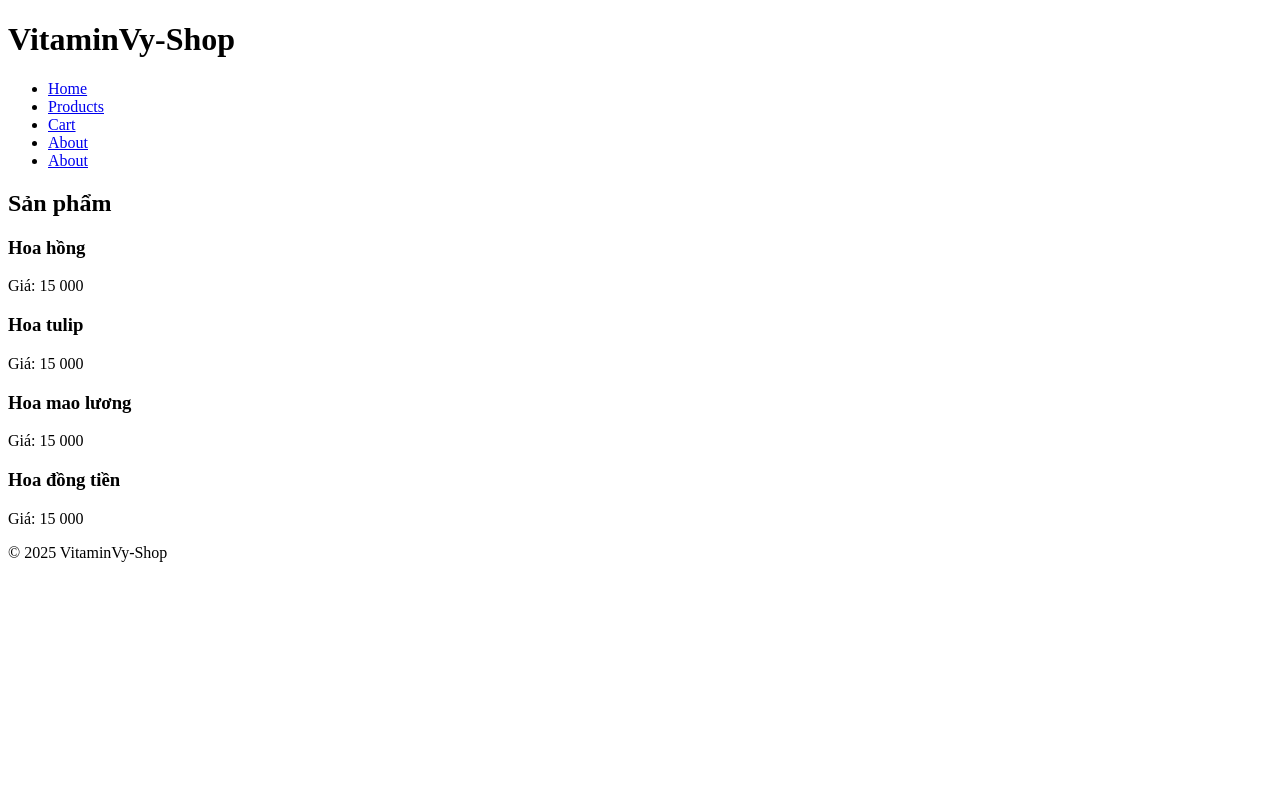
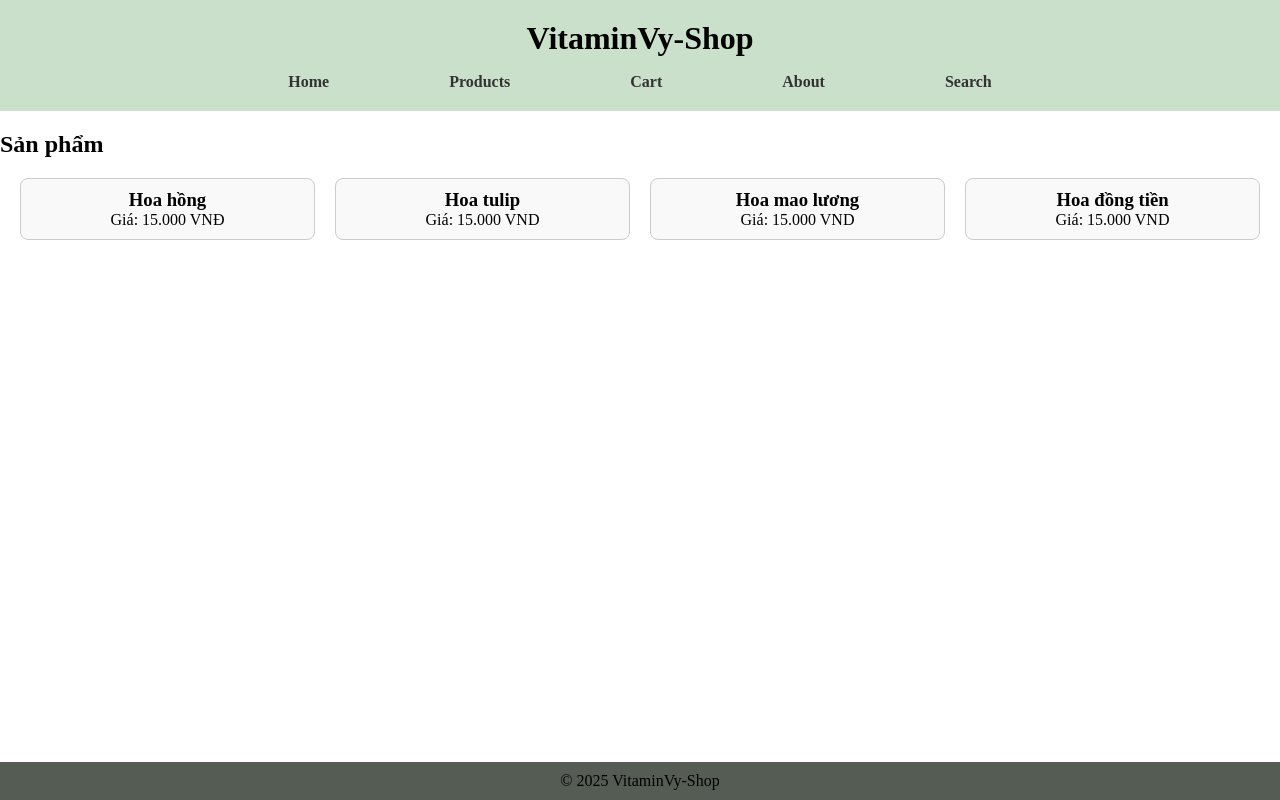
Before and after one commit to vitaminvy/ecommerce-web, a plain HTML site: page index.html in a window 1280 px wide. Drawn offline with Linux system fonts and the light colour scheme.

Commit message:
Update homepage HTML with flower products and CSS

```diff
--- a/index.html
+++ b/index.html
@@ -4,7 +4,7 @@
     <meta charset="UTF-8">
     <meta name="viewport" content="width=device-width, initial-scale=1.0">
     <title>VitaminVy-Shop - Home</title>
-    <link rel="stylesheet" href="styles.css">
+    <link rel="stylesheet" href="style.css">
 </head>
 <body>
     <header>
@@ -15,45 +15,39 @@
                 <li><a href="/products">Products</a></li>
                 <li><a href="/cart">Cart</a></li>
                 <li><a href="/about">About</a></li>
-                <li><a href="search">About</a></li>
+                <li><a href="search">Search</a></li>
 
             </ul>
         </nav>
     </header>
 
     <main>
-        <section class product-grid>
-            <h2>Sản phẩm</h2>
-            <div class = "products">
-                <article class = product >
-                    <h3>Hoa hồng</h3>
-                    <p>Giá: 15 000</p>
-                </article>
-            </div>
-
-            <div class = "products">
-                <article class = product >
-                    <h3>Hoa tulip</h3>
-                    <p>Giá: 15 000</p>
-                </article>
-            </div>
-
-            <div class = "products">
-                <article class = product >
-                    <h3>Hoa mao lương </h3>
-                    <p>Giá: 15 000</p>
-                </article>
-            </div>
-
-            <div class = "products">
-                <article class = product >
-                    <h3>Hoa đồng tiền </h3>
-                    <p>Giá: 15 000</p>
-                </article>
-            </div>
 
 
-        </section>
+        <section class="product-grid">
+            <h2>Sản phẩm</h2>
+            <div class="products">
+              <article class="product">
+                <h3>Hoa hồng</h3>
+                <p>Giá: 15.000 VNĐ</p>
+              </article>
+
+              <article class="product">
+                <h3>Hoa tulip</h3>
+                <p>Giá: 15.000 VND</p>
+              </article>
+
+              <article class="product">
+                <h3>Hoa mao lương</h3>
+                <p>Giá: 15.000 VND</p>
+              </article>
+
+              <article class="product">
+                <h3>Hoa đồng tiền</h3>
+                <p>Giá: 15.000 VND</p>
+              </article>
+            </div>
+          </section>
 
     </main>
 
--- /dev/null
+++ b/style.css
@@ -0,0 +1,52 @@
+* {
+    margin: 0;
+    padding: 0;
+    box-sizing: border-box;
+}
+
+.products {
+    display: grid;
+    grid-template-columns: repeat(4, 1fr); /* 4 cột ngang */
+    gap: 20px;
+    padding: 20px;
+}
+.product {
+    border: 1px solid #ccc;
+    padding: 10px;
+    text-align: center;
+    background-color: #f9f9f9;
+    border-radius: 8px;
+}
+header {
+    background-color:#CBE0CA;
+    padding: 20px;
+    text-align: center;
+    margin-bottom: 20px;
+}
+header h1
+{
+    margin-bottom: 16px;
+}
+nav ul {
+    list-style: none;
+    padding: 0;
+    display: flex;
+    justify-content: center;
+    gap: 120px;
+}
+nav a {
+    text-decoration: none;
+    color: #333;
+    font-weight: bold;
+}
+nav a:hover {
+    color: #007bff;
+}
+footer {
+    background-color: #545C54;
+    padding: 10px;
+    text-align: center;
+    position: fixed;
+    bottom: 0;
+    width: 100%;
+}
```
